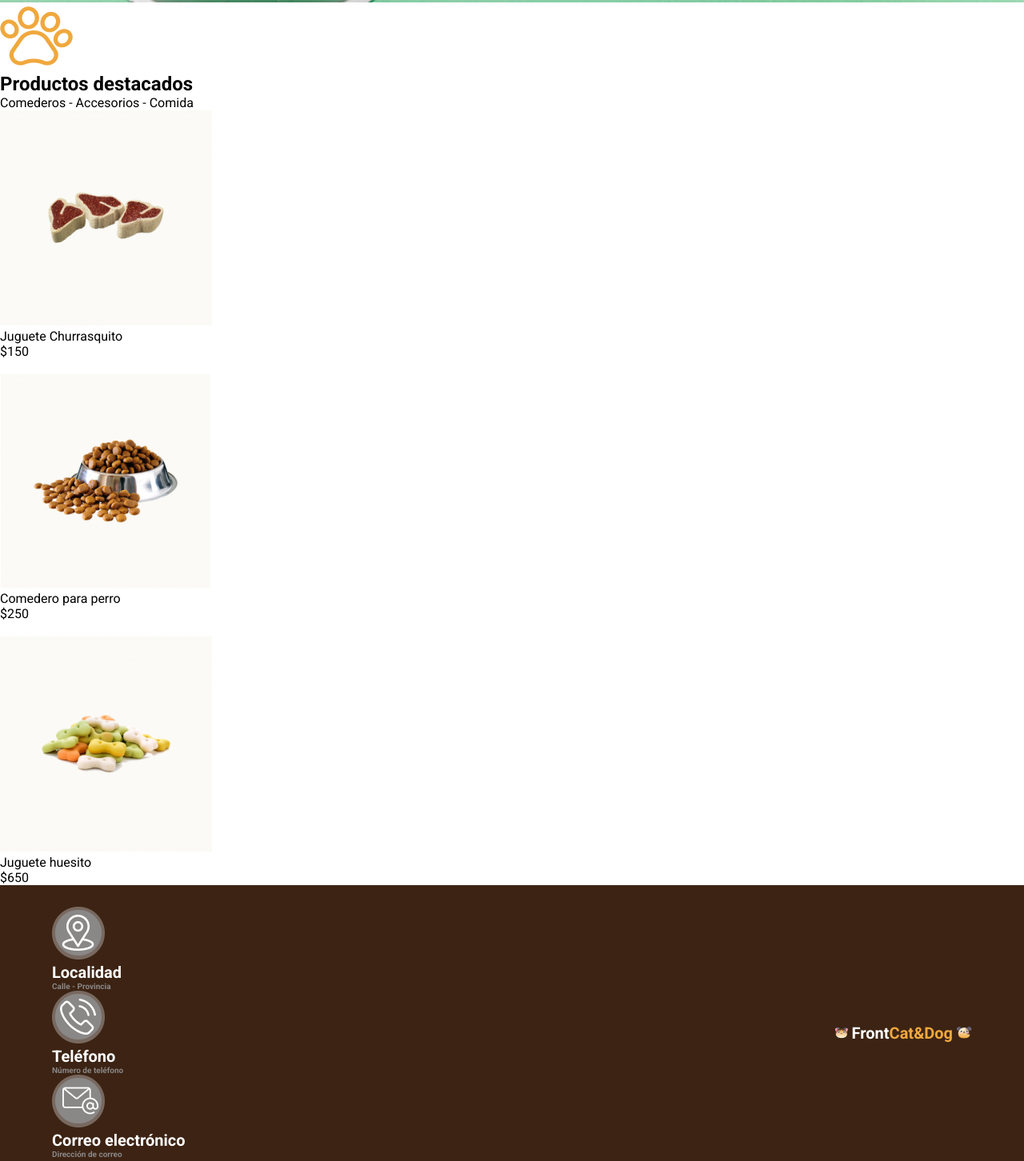
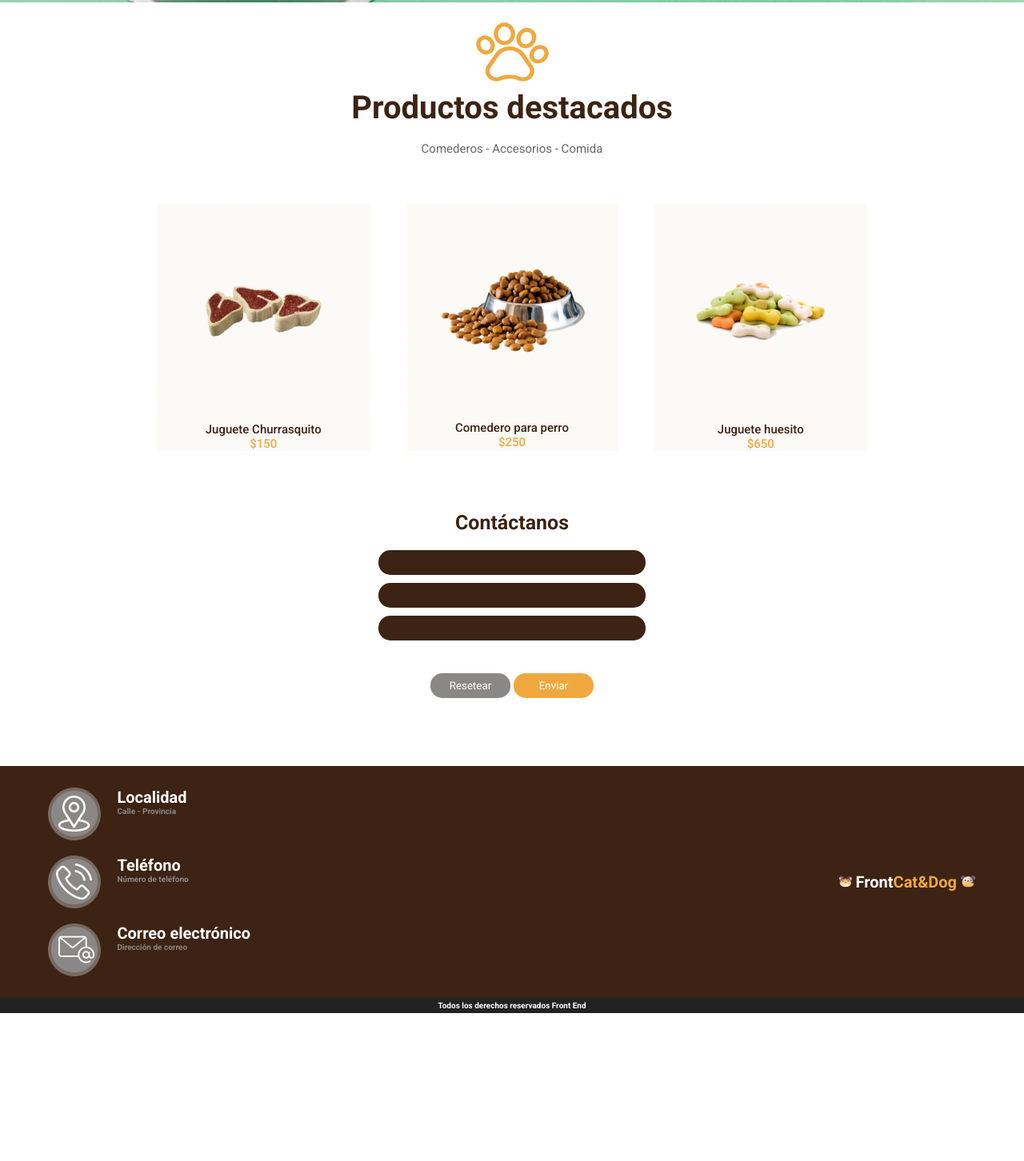
Before and after one commit to lizethalonso/PetShop, a plain HTML site: page index.html in a window 1280 px wide. Shown: the part 560-2012 px from the top of the page at 80% size. After the commit the page ends 1827 px from the top, so only its background shows below. Drawn offline with Linux system fonts and the light colour scheme.

Commit message:
Avance con cajas

```diff
--- a/css/estilos.css
+++ b/css/estilos.css
@@ -1,4 +1,4 @@
-@import url("https://fonts.googleapis.com/css2?family=Roboto:wght@100;400;700&display=swap");
+@import url("https://fonts.googleapis.com/css2?family=Roboto:wght@100;400;500;700&display=swap");
 
 * {
   font-family: 'Roboto', sans-serif;
@@ -6,7 +6,7 @@
   padding: 0;
   box-sizing: border-box;
 }
- /*************Header*************/
+ /**************************Header**************************/
 
 .h-top, .h-bottom, .header1-lista,
 nav, .nav-links {
@@ -52,7 +52,7 @@ nav {
   justify-content: flex-end;
 }
 
-/*************Main*************/
+/**************************Main**************************/
 
 section.baner {
   display: flex;
@@ -107,27 +107,132 @@ section.baner {
   justify-content: center;
 }
 
-/*************Main*************/
+/*Sección de productos destacados*/
+
+section.products {
+  display: flex;
+  flex-direction: column;
+}
+
+.texto-destacados {
+  text-align: center;
+  padding: 20px 0px;
+}
+
+.h2-destacados {
+  font-weight: 700;
+  font-size: 40px;
+  color: #3C2313;
+}
+
+.p-destacados {
+  font-size: 15px;
+  color: #666666;
+}
+
+.productos-destacados {
+  display: flex;
+  justify-content: space-evenly;
+  padding: 40px 150px 75px;
+}
+
+div.pto-precio {
+  background-color: #fbfaf6;
+  text-align: center;
+  font-weight: 500;
+  font-size: 15px;
+}
+
+p.nombre-producto {
+  color: #3C2313;
+}
+
+p.precio {
+  color: #F0A83E;
+}
+
+/*Sección de formulario de contáctanos*/
+
+section.form {
+  display: flex;
+  text-align: left;
+  flex-direction: column;
+  align-items: center;
+}
+
+section.form >h2 {
+  font-weight: 700;
+  font-size: 25px;
+  color: #3C2313;
+  margin-bottom: 20px;
+}
+
+form {
+  display: flex;
+  flex-direction: column;
+}
+
+input {
+  background: #3C2313;
+  border-radius: 15px;
+  color: #ffffff;
+  padding: 8px;
+  border-style: hidden;
+  margin-bottom: 10px;
+}
+
+.buttons {
+  display: flex;
+  justify-content: space-evenly;
+  padding: 31px 65px 75px;
+}
+
+input[name="reset"] {
+  background-color: #8A8787;
+  width: 100px;
+  margin-right: 2px;
+}
+
+input[name="send"] {
+  background-color: #F0A83E;
+  width: 100px;
+  margin-left: 2px;
+}
+
+
+/*Sección de subscripción*/
+
+/**************************Footer**************************/
 
 .footer-top {
   display: flex;
   background-color: #3C2313;
   justify-content: space-between;
-  padding: 27px 65px;
+  padding: 27px 60px;
+  font-weight: 700;
 }
 
-div.ubicanos {
- display: ;
+.ubicanos {
+  display: flex;
+  flex-direction: column;
+}
+
+.location {
+  display: flex;
+  justify-content: space-between;
+  width: 253px;
+}
+
+.sub-location {
+  width: 166.52px;
 }
 
 .titulo-ubicanos {
   color: #ffffff;
   font-size: 20px;
-  font-weight: 700;
 }
 
 .datos-ubicanos {
-  font-weight: 700;
   font-size: 10px;
   color: #8A8787;
 }
@@ -140,18 +245,16 @@ div.logo-footer {
 .logo-footer {
   color: #F0A83E;
   font-size: 20px;
-  font-weight: 700;
 }
 
 .logo-word-front {
   color: #FFFFFF;
-  font-size: 20px;
-  font-weight: 700;
 }
 
 .derechos-reservados {
   font-weight: 700;
   font-size: 10px;
+  padding: 4px 0px;
   color: #ffffff;
   text-align: center;
   background-color: #222222;
--- a/index.html
+++ b/index.html
@@ -42,37 +42,75 @@
                     <p class="texto3-baner">COMEDEROS</p>
                 </div>
             </section>
-            <section>
-                <img src="./img/pawprint2.png" alt="Huellita">
-                <h2>Productos destacados</h2>
-                <p>Comederos - Accesorios - Comida</p>
+            <section class="products">
+                <div class="texto-destacados">
+                    <img src="./img/pawprint2.png" alt="Huellita"><br>
+                    <h2 class="h2-destacados">Productos destacados</h2><br>
+                    <p class="p-destacados">Comederos - Accesorios - Comida</p>
+                </div>
+                <div class="productos-destacados">
+                    <div class="pto-precio">
                         <img src="./img/churrasquito.png" alt="Juguete churrasquito">
-                <p>Juguete Churrasquito</p>
-                <p>$150</p>
-                <br>
+                        <p class="nombre-producto">Juguete Churrasquito</p>
+                        <p class="precio">$150</p>
+                    </div>
+                    <div class="pto-precio">
                         <img src="./img/comedero.png" alt="Comedero perro">
-                <p>Comedero para perro</p>
-                <p>$250</p>
-                <br>
+                        <p class="nombre-producto">Comedero para perro</p>
+                        <p class="precio">$250</p>
+                    </div>
+                    <div class="pto-precio">
                         <img src="./img/Huesito.png" alt="Juguete huesitos">
-                <p>Juguete huesito</p>
-                <p>$650</p>
+                        <p class="nombre-producto">Juguete huesito</p>
+                        <p class="precio">$650</p>
+                    </div>
+                </div>
+            </section>
+            <section class="form">
+                <h2>Contáctanos</h2>
+                <div class="formulario">
+                    <form action="">
+                        <input type="text" id="nombre">
+                        <input type="text" id="email">
+                        <input type="text" id="telefono">
+                        <div class="buttons">
+                            <input type="submit" name="reset" value="Resetear">
+                            <input type="submit" name="send" value="Enviar">
+                        </div>
+                    </form>
+                </div>
+
             </section>
         </main>
 
         <footer>
             <section class="footer-top">
                 <div class="ubicanos">
+                    <div class="location">
                         <img src="./img/IconoUbi.png" alt="Ubicación">
+                        <div class="sub-location">
                             <p class="titulo-ubicanos">Localidad</p>
                             <p class="datos-ubicanos">Calle - Provincia</p>
+                        </div>
+                    </div>
+                    <br>
+                    <div class="location">
                         <img src="./img/IconoTel.png" alt="Tel">
+                        <div class="sub-location">
                             <p class="titulo-ubicanos">Teléfono</p>
                             <p class="datos-ubicanos">Número de teléfono</p>
+                        </div>
+                    </div>
+                    <br>
+                    <div class="location">
                         <img src="./img/IconoCont.png" alt="Correo">
+                        <div class="sub-location">
                             <p class="titulo-ubicanos">Correo electrónico</p>
                             <p class="datos-ubicanos">Dirección de correo</p>
                         </div>
+                    </div>
+                </div>
+
                 <div class="logo-footer">
                     <p class="logo-footer">
                         <img src="./img/Cat.png" alt="gato" />
```
Lines whose indentation alone changed are shown as unchanged.
